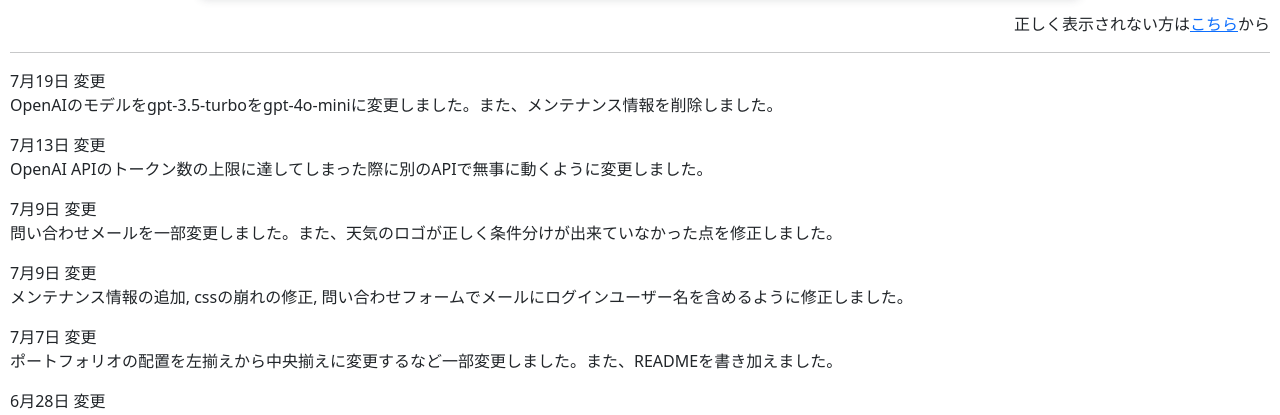
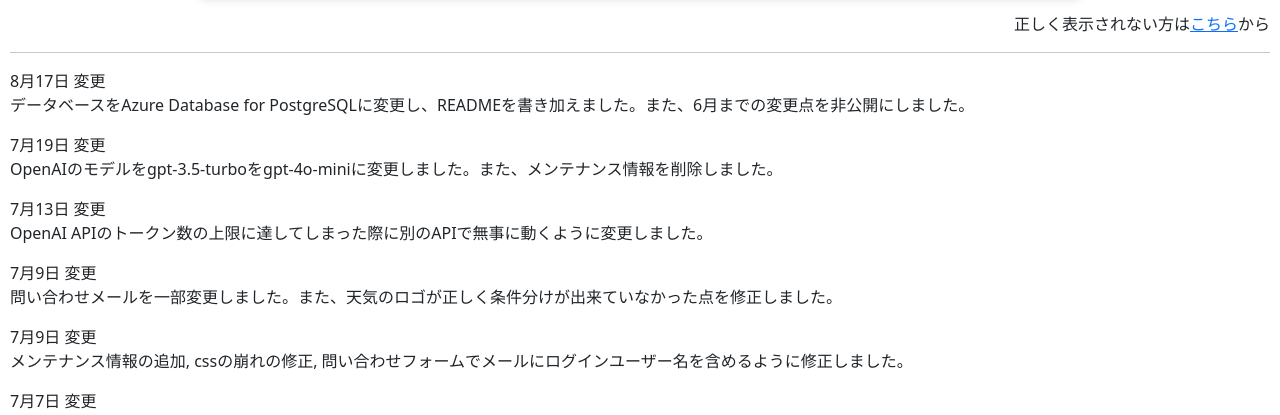
Before and after one commit to s1F102200794/created_web_servise, a Django app: page / in a window 1280 px wide. Shown: the part 1026-1441 px from the top of the page. Run offline with Django 5.2, Linux system fonts and the light colour scheme; the visitor is signed in with stand-in values (Sample User, id 1).

Commit message:
edit index and README

```diff
--- a/intern/templates/intern/index.html
+++ b/intern/templates/intern/index.html
@@ -52,17 +52,20 @@
                 正しく表示されない方は<a href="https://www.canva.com/design/DAGIco5ln0Y/qXVjt25EAYwO2_oc68Bsew/edit?utm_content=DAGIco5ln0Y&utm_campaign=designshare&utm_medium=link2&utm_source=sharebutton">こちら</a>から
             </div>
             <hr>
+            <p>8月17日 変更<br>データベースをAzure Database for PostgreSQLに変更し、READMEを書き加えました。また、6月までの変更点を非公開にしました。</p>
             <p>7月19日 変更<br>OpenAIのモデルをgpt-3.5-turboをgpt-4o-miniに変更しました。また、メンテナンス情報を削除しました。</p>
             <p>7月13日 変更<br>OpenAI APIのトークン数の上限に達してしまった際に別のAPIで無事に動くように変更しました。</p>
             <p>7月9日 変更<br>問い合わせメールを一部変更しました。また、天気のロゴが正しく条件分けが出来ていなかった点を修正しました。</p>
             <p>7月9日 変更<br>メンテナンス情報の追加, cssの崩れの修正, 問い合わせフォームでメールにログインユーザー名を含めるように修正しました。</p>
             <p>7月7日 変更<br>ポートフォリオの配置を左揃えから中央揃えに変更するなど一部変更しました。また、READMEを書き加えました。</p>
+            <!--
             <p>6月28日 変更<br>ポートフォリオを追加するなどホーム画面を一部変更しました。</p>
             <p>6月27日 変更<br>生成系AIがOpenAI APIを使用していることが分かるようにロゴを設置。加えて、表記を<strong>Chat GPT</strong>による解説 →
                 <strong>生成系AI</strong>による解説といった書き方に変えました。</p>
             <p>6月18日 変更<br>算数の問題のラジオボタンでのpタグの表示を修正しました。</p>
             <p>5月17日 変更<br>基本全てのページにヘッダーを追加しました。また、ログイン画面をきれいにしました。</p>
             <p>5月15日 変更<br>gpt-4-turboをgpt-4oに変更しました。</p>
+            -->
         </div>
     </div>
 </body>
```
Also changed, not shown: README.md.
